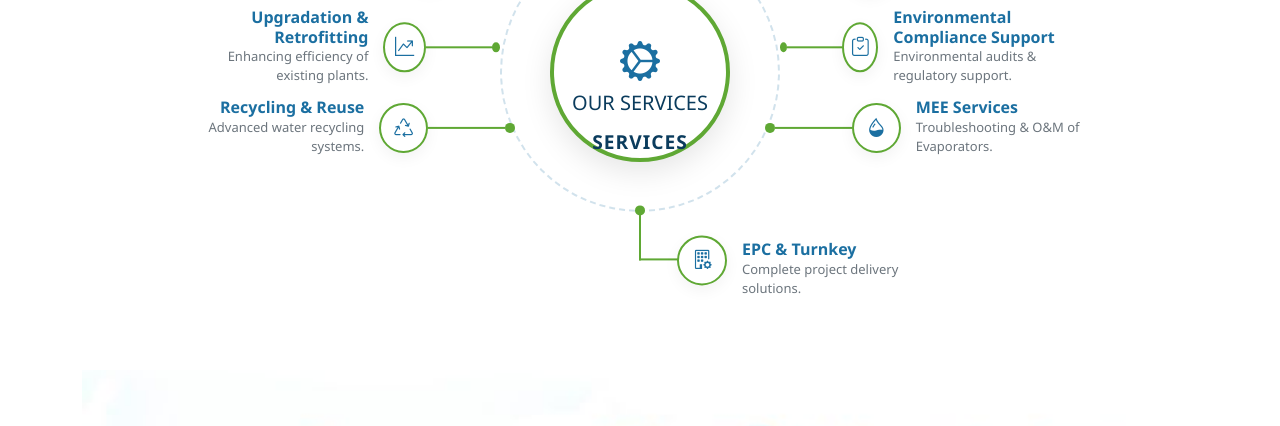
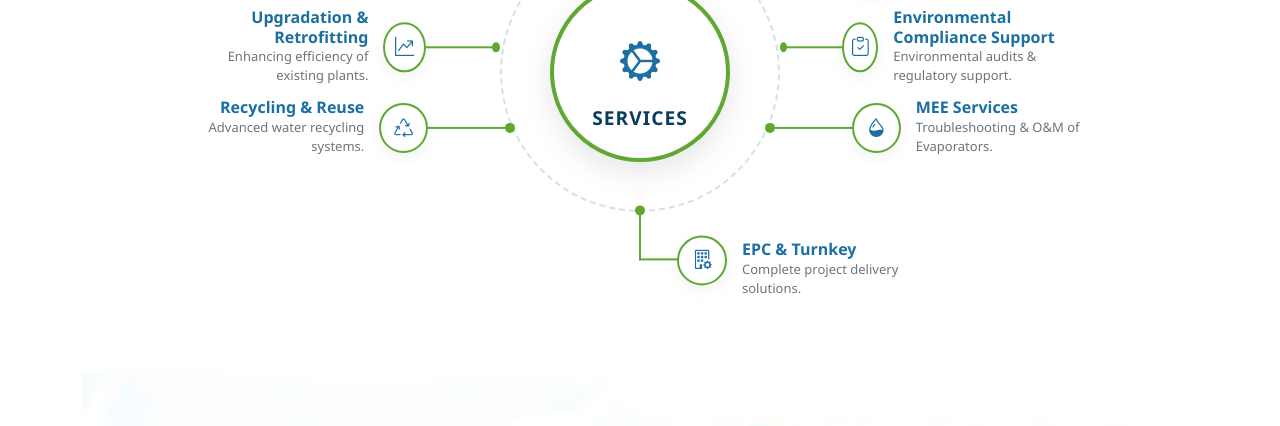
Before and after one commit to AkhilaM-21/ENV, a plain HTML site: page index.html in a window 1280 px wide. Shown: the part 4264-4690 px from the top of the page. Drawn offline with nearby package versions, Linux system fonts and the light colour scheme.

Commit message:
Update index.html

```diff
--- a/index.html
+++ b/index.html
@@ -710,7 +710,7 @@
       <!-- CENTER -->
       <div class="ig-center">
         <i class="bi bi-gear-wide-connected"></i>
-        <h5> OUR SERVICES</h5>
+
         <h3>SERVICES</h3>
       </div>
 
```
